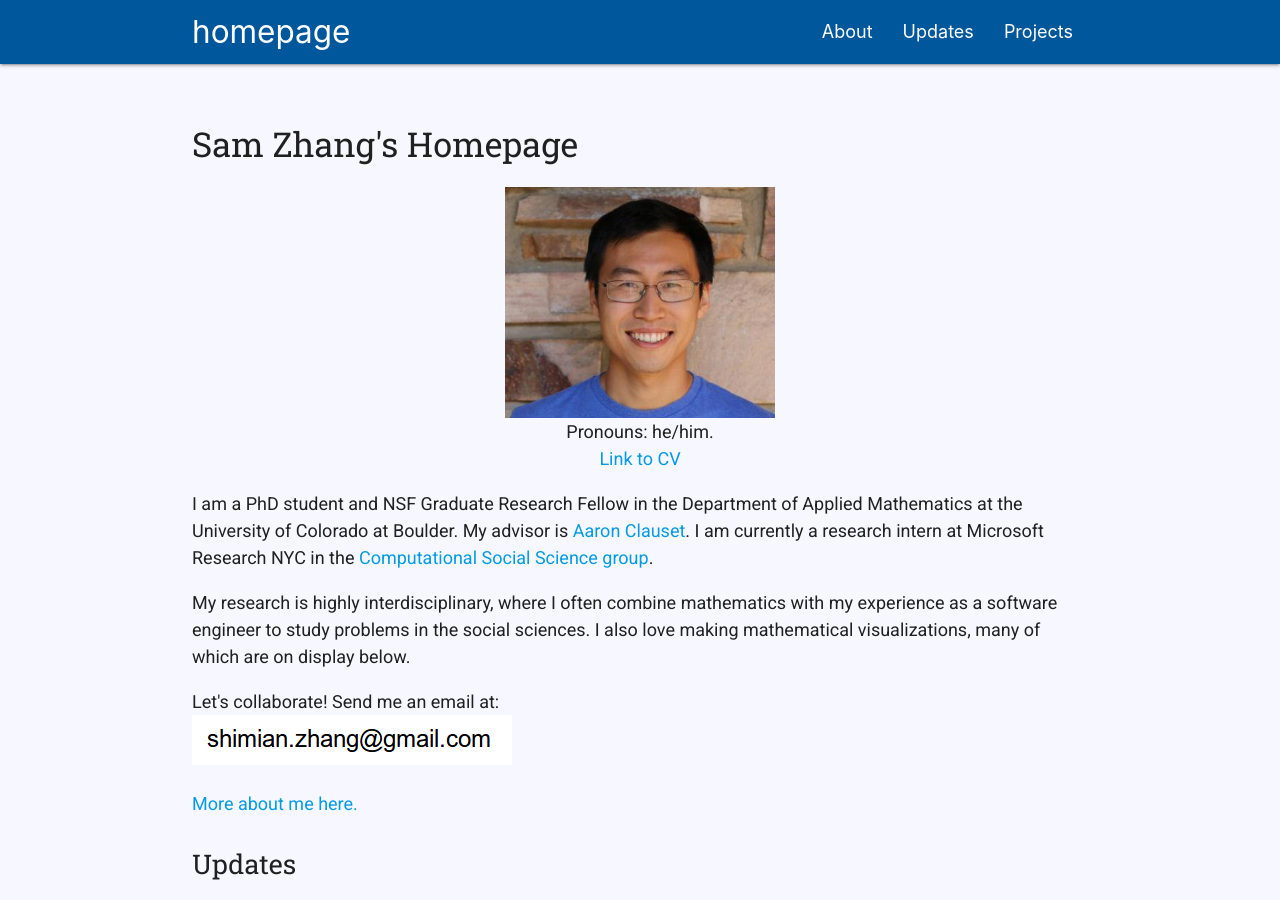
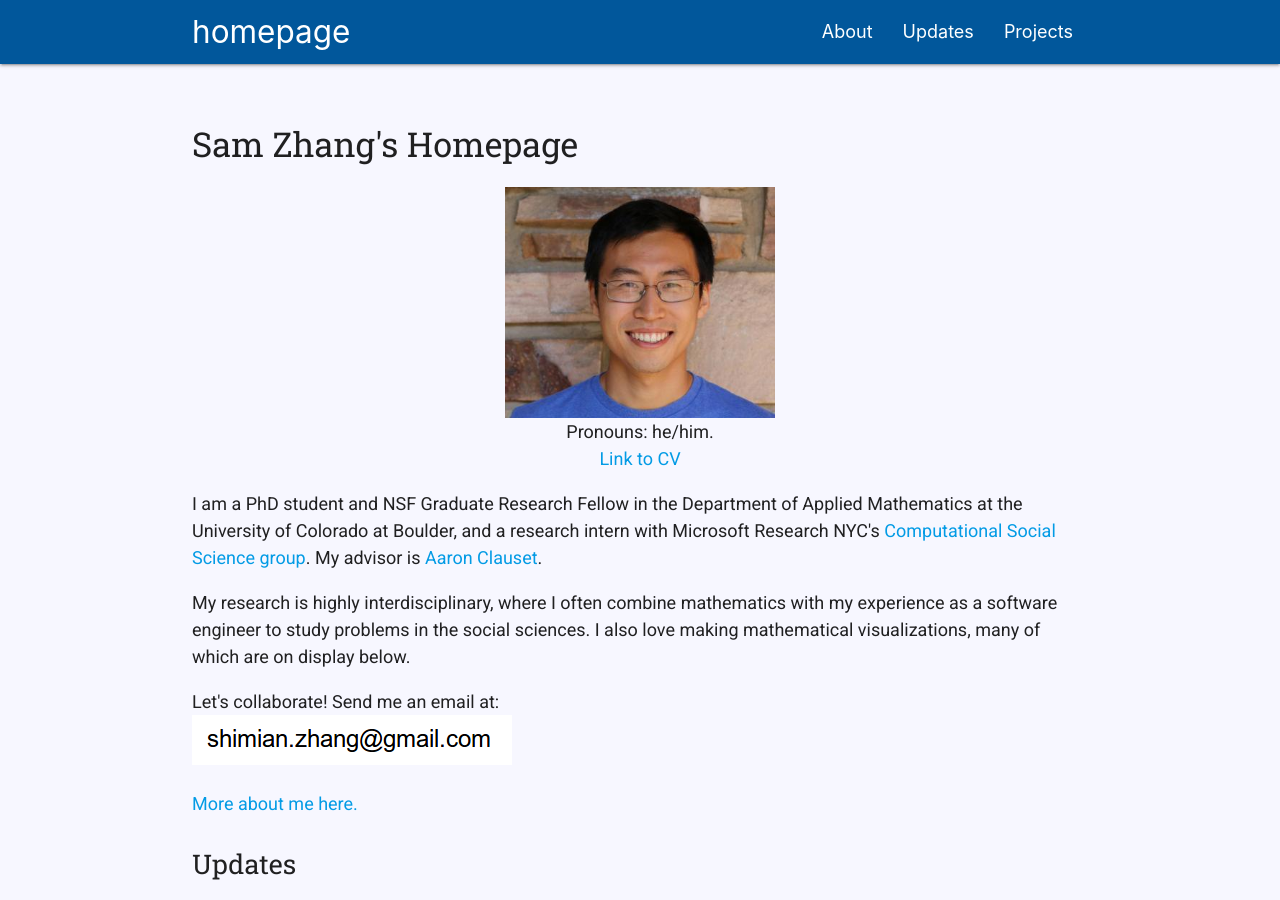
Before and after one commit to samzhang111/samzhang111.github.io, a Jekyll site: the page built from index.html, in a window 1280 px wide and 900 px high. Built offline with Jekyll 4.4.1, drawn with Linux system fonts in a browser that asks for light colours; nearby versions of some CDN libraries.

Commit message:
tiny edits to text

```diff
--- a/index.html
+++ b/index.html
@@ -8,9 +8,8 @@ layout: default
 
 <div class="intro">
     <p>
-    I am a PhD student and NSF Graduate Research Fellow in the Department of Applied Mathematics at the University of Colorado at Boulder.
+    I am a PhD student and NSF Graduate Research Fellow in the Department of Applied Mathematics at the University of Colorado at Boulder, and a research intern with Microsoft Research NYC's <a href="https://www.microsoft.com/en-us/research/theme/computational-social-science/" target="_blank">Computational Social Science group</a>.
     My advisor is <a href="http://tuvalu.santafe.edu/~aaronc/" target="_blank">Aaron Clauset</a>.
-    I am currently a research intern at Microsoft Research NYC in the <a href="https://www.microsoft.com/en-us/research/theme/computational-social-science/" target="_blank">Computational Social Science group</a>.
 
     <p>
     My research is highly interdisciplinary, where I often combine mathematics with my experience as a software engineer to study problems in the social sciences.
```
